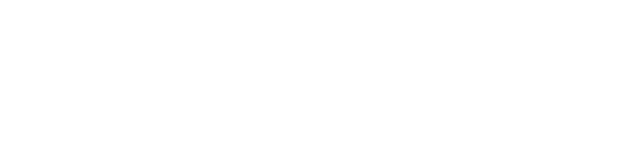
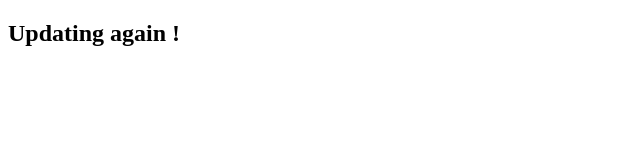
Before and after one commit to LeoZhang2016/digital_web_training, a plain HTML site: page index.html in a window 1280 px wide. Shown: the whole page, without its empty margins (0-640 px from the left). Drawn offline with Linux system fonts and the light colour scheme.

Commit message:
update again !

```diff
--- a/index.html
+++ b/index.html
@@ -9,7 +9,7 @@
 </head>
 
 <body>
-
+    <h2>Updating again !</h2>
 </body>
 
 </html>
```
